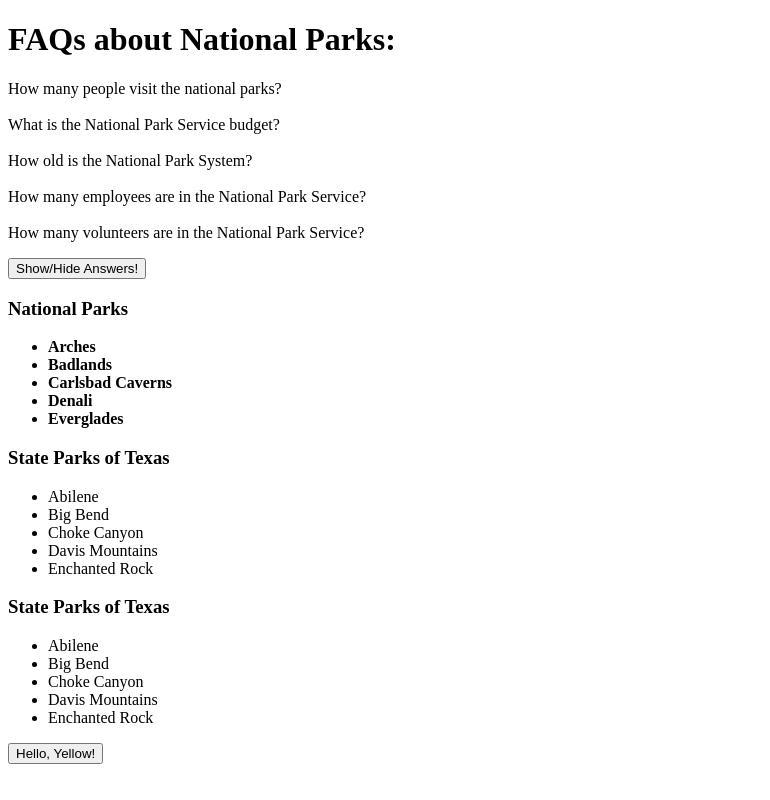
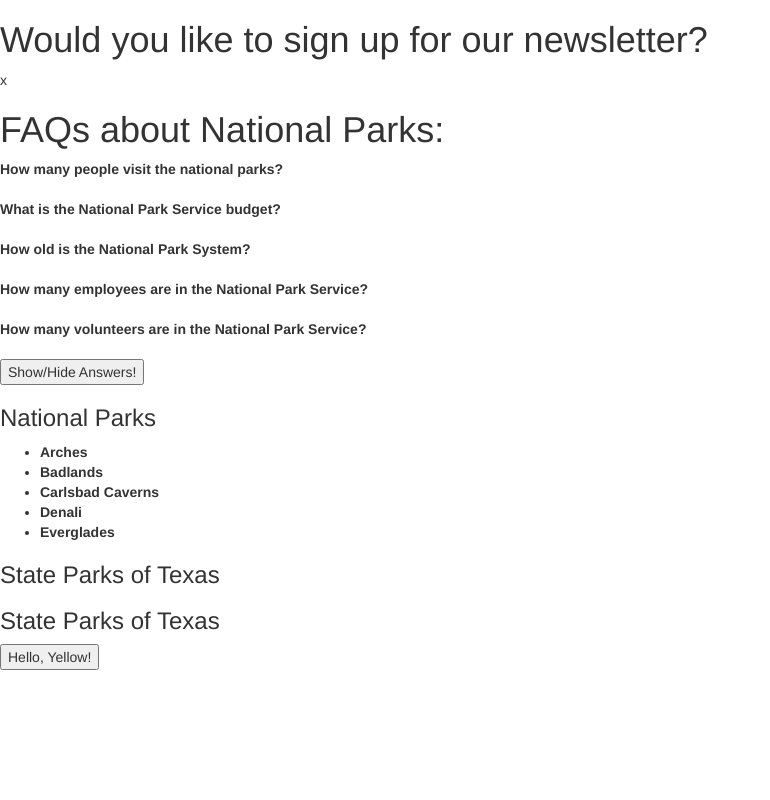
Before and after one commit to bettinatrejo/codeup-web-exercises, a plain HTML site: page jquery_faq.html in a window 1280 px wide. Both pictures are taken after a click on the element "National Parks". Shown: the whole page, without its empty margins (0-770 px from the left). Drawn offline with nearby package versions, Linux system fonts and the light colour scheme.

Commit message:
jQuery effects

```diff
--- a/jquery_faq.html
+++ b/jquery_faq.html
@@ -7,6 +7,7 @@
     <meta http-equiv="X-UA-Compatible" content="ie=edge">
     <title>FAQs about national parks</title>
 
+    <link rel="stylesheet" href="https://maxcdn.bootstrapcdn.com/bootstrap/3.3.7/css/bootstrap.min.css" integrity="sha384-BVYiiSIFeK1dGmJRAkycuHAHRg32OmUcww7on3RYdg4Va+PmSTsz/K68vbdEjh4u" crossorigin="anonymous" />
 
     <style type="text/css">
 
@@ -14,8 +15,16 @@
             display: none;
         }
 
+        .hide {
+            display: none;
+        }
+
+        /*.fade {*/
+            /*display: none;*/
+        /*}*/
 
     </style>
+
 
 </head>
 
@@ -23,6 +32,13 @@
 <body>
 
 <main>
+    <h2>Register for this site!</h2>
+
+    <div class="delete">
+        <h1>Would you like to sign up for our newsletter?</h1>
+        <span>x</span>
+    </div>
+
     <div>
     <h1>FAQs about National Parks:</h1>
     <dl>
@@ -69,8 +85,8 @@
     </div>
 
     <div>
-        <h3 id="national-parks-heading">National Parks</h3>
-        <ul id="national-parks">
+        <h3>National Parks</h3>
+        <ul>
             <li>Arches</li>
             <li>Badlands</li>
             <li>Carlsbad Caverns</li>
@@ -78,7 +94,7 @@
             <li>Everglades</li>
         </ul>
         <h3>State Parks of Texas</h3>
-        <ul id="state-parks-texas">
+        <ul>
             <li>Abilene</li>
             <li>Big Bend</li>
             <li>Choke Canyon</li>
@@ -86,7 +102,7 @@
             <li>Enchanted Rock</li>
         </ul>
         <h3>State Parks of Texas</h3>
-        <ul id="state-parks-texas">
+        <ul>
             <li>Abilene</li>
             <li>Big Bend</li>
             <li>Choke Canyon</li>
@@ -102,13 +118,16 @@
 </main>
 
 
-
-
 <script
         src="https://code.jquery.com/jquery-2.2.4.js"
         integrity="sha256-iT6Q9iMJYuQiMWNd9lDyBUStIq/8PuOW33aOqmvFpqI="
         crossorigin="anonymous">
 </script>
+
+<!--<script src="//code.jquery.com/jquery-2.2.4.min.js"></script>-->
+<script src="https://maxcdn.bootstrapcdn.com/bootstrap/3.3.7/js/bootstrap.min.js" integrity="sha384-Tc5IQib027qvyjSMfHjOMaLkfuWVxZxUPnCJA7l2mCWNIpG9mGCD8wGNIcPD7Txa" crossorigin="anonymous"></script>
+
+
 <script>
 
     "use strict";
@@ -142,7 +161,7 @@
             $(this).parent().children().first().css('color', 'blue');
             });
 
-    })
+    });
 
 
 
@@ -150,6 +169,54 @@
 
 
 
+
+//    When the 'x' is clicked, hide the entire div element.
+
+    $('span').click(function(){
+        $('.delete').hide();
+    });
+
+
+//The uls next to each h3 that contain facts about each park should start out hidden, and when the corresponding h3 is clicked, the display of the ul should be toggled with a sliding effect.
+
+    // $('#park-1').hide();
+    // $('#park-list-1').click(function(){
+    //     $('#park-1').slideToggle({
+    //         duration: 200
+    //     });
+    // });
+    //
+    // $('#park-2').hide();
+    // $('#park-list-2').click(function(){
+    //     $('#park-2').slideToggle({
+    //         duration: 200
+    //     });
+    // });
+    //
+    // $('#park-3').hide();
+    // $('#park-list-3').click(function(){
+    //     $('#park-3').slideToggle({
+    //         duration: 200
+    //     });
+    // });
+
+
+    $('ul').hide();
+    $('h3').click(function() {
+        $(this).next().slideToggle({
+            duration: 200
+        });
+    });
+
+
+
+//    After the user has been on the page for 8 seconds, an h2 should fade in that asks the user to register for the site.
+
+    $('h2').hide().delay(8000).fadeIn();
+
+
+
+
 </script>
 </body>
 </html>
```
